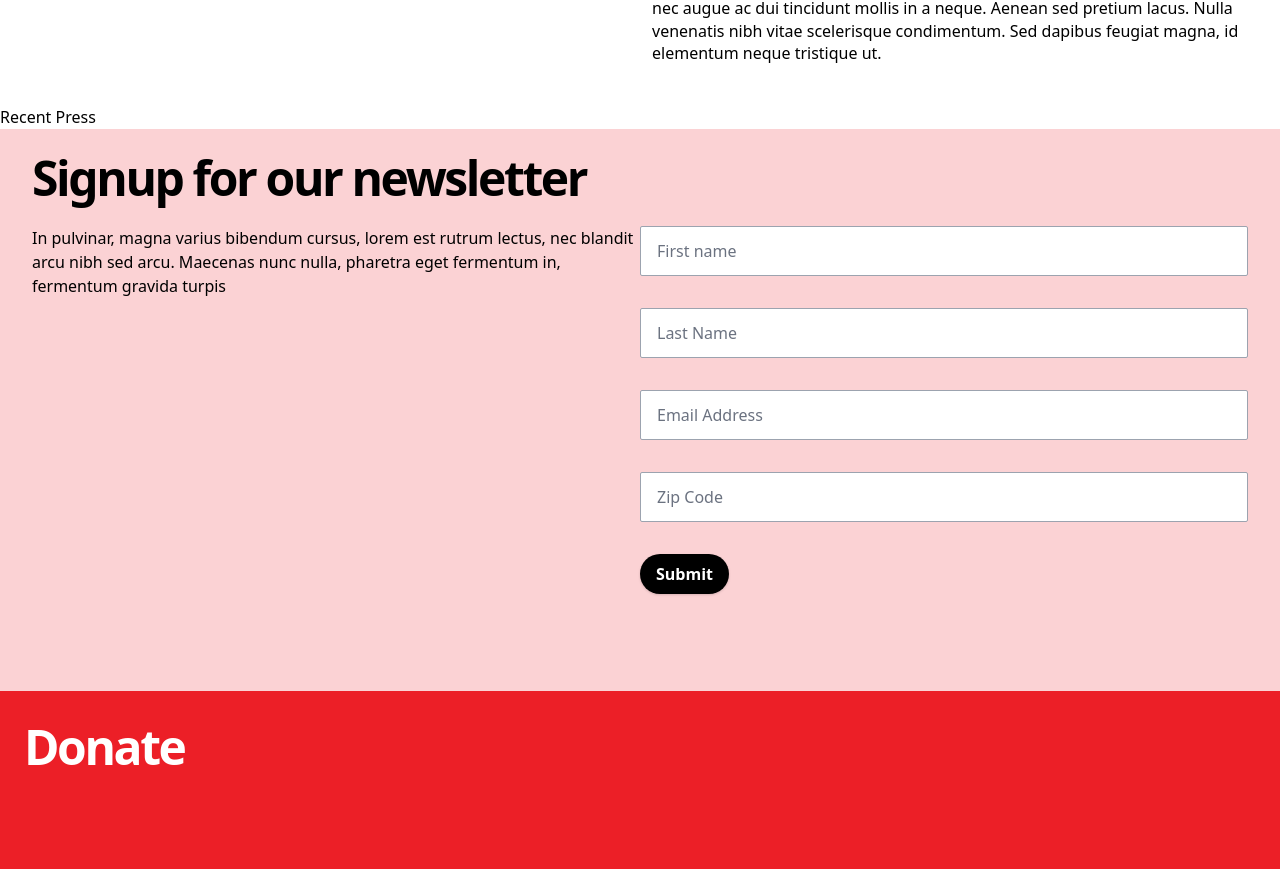
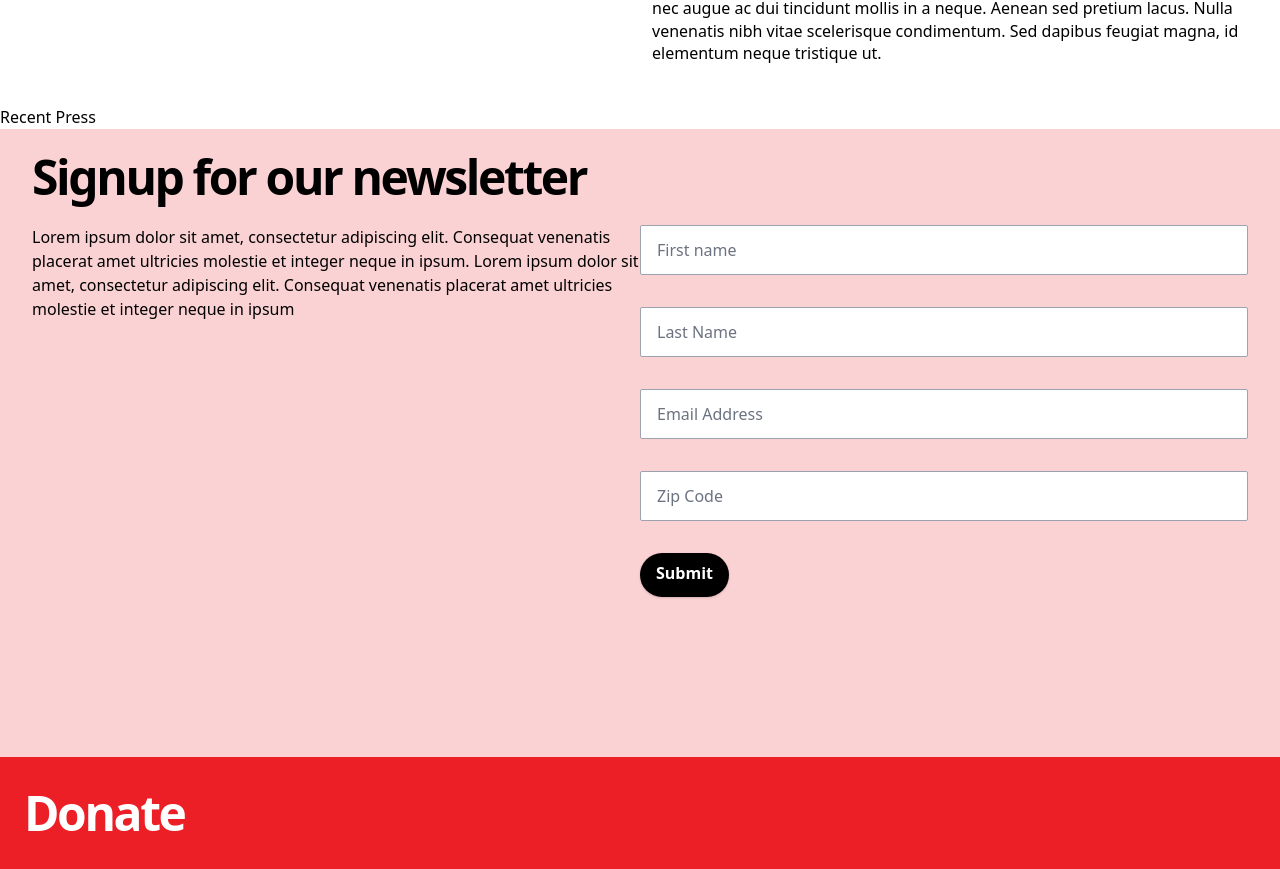
Before and after one commit to iwillig/dsa-hwg-site, a Next.js app: page / in a window 1280 px wide. Shown: the part 1257-2126 px from the top of the page. Built offline with nearby package versions, Linux system fonts and the light colour scheme.

Commit message:
sign up form

```diff
--- a/components/signup.js
+++ b/components/signup.js
@@ -4,11 +4,11 @@ import SignupForm from "./signupForm"
 
 const Signup = () => {
   return (
-    <div className = "border-t border-b border-transparent bg-secondary">
-      <div className ="mx-8  mt-6">
+    <div className = "bg-secondary">
+      <div className ="mx-8  pt-6  pb-16 tablet:pb-22 ">
       <h3 className = "text-header  font-bold ">{renderInformation.signUpData.title}</h3>
-        <div className = " mb-24 mt-6 mx-auto grid gap-0 grid-cols-1 tablet:grid-cols-2">
-        <p className = "">{renderInformation.signUpData.description}</p>
+        <div className = " mb-24 mt-6 mx-auto grid gap-0 grid-cols-1 tablet:grid-cols-2 ">
+        <p className = "desktop:mr-36">{renderInformation.signUpData.description}</p>
         <SignupForm/>
         </div>
         </div>
--- a/components/signupForm.js
+++ b/components/signupForm.js
@@ -12,7 +12,7 @@ const SignupForm = () => {
   }
 
   return (
-    <form onSubmit={handleSubmit(onSubmit)} className = "grid tablet:grid-cols-1 laptop:grid-cols-2 laptop:grid-rows-2 gap-x-6 gap-y-8  ">
+    <form onSubmit={handleSubmit(onSubmit)} className = "grid tablet:grid-cols-1 laptop:grid-cols-2 laptop:grid-rows-2 gap-x-6  gap-y-8">
       {renderInformation.signUpData.formFields.map(x =>
         <>
           <label className =" " key={x.htmlName}  >
@@ -26,7 +26,7 @@ const SignupForm = () => {
         </>
       )}
 
-      <button className ="w-30 h-10 mr-auto ml-0 bg-black text-white shadow py-2 px-4 rounded-full font-bold" type="submit" value="Submit"> Submit </button>
+      <button className ="px-2 pb-3 pt-2  mr-auto ml-0 bg-black text-white shadow py-2 px-4 rounded-full font-bold" type="submit" value="Submit"> Submit </button>
 
     </form>
   )
--- a/data/displayData.js
+++ b/data/displayData.js
@@ -72,7 +72,7 @@ export const renderInformation = {
 
   signUpData: {
     title: "Signup for our newsletter",
-    description: "In pulvinar, magna varius bibendum cursus, lorem est rutrum lectus, nec blandit arcu nibh sed arcu. Maecenas nunc nulla, pharetra eget fermentum in, fermentum gravida turpis",
+    description: "Lorem ipsum dolor sit amet, consectetur adipiscing elit. Consequat venenatis placerat amet ultricies molestie et integer neque in ipsum. Lorem ipsum dolor sit amet, consectetur adipiscing elit. Consequat venenatis placerat amet ultricies molestie et integer neque in ipsum",
     formFields: [
       {
         htmlName: "firstName",
```
